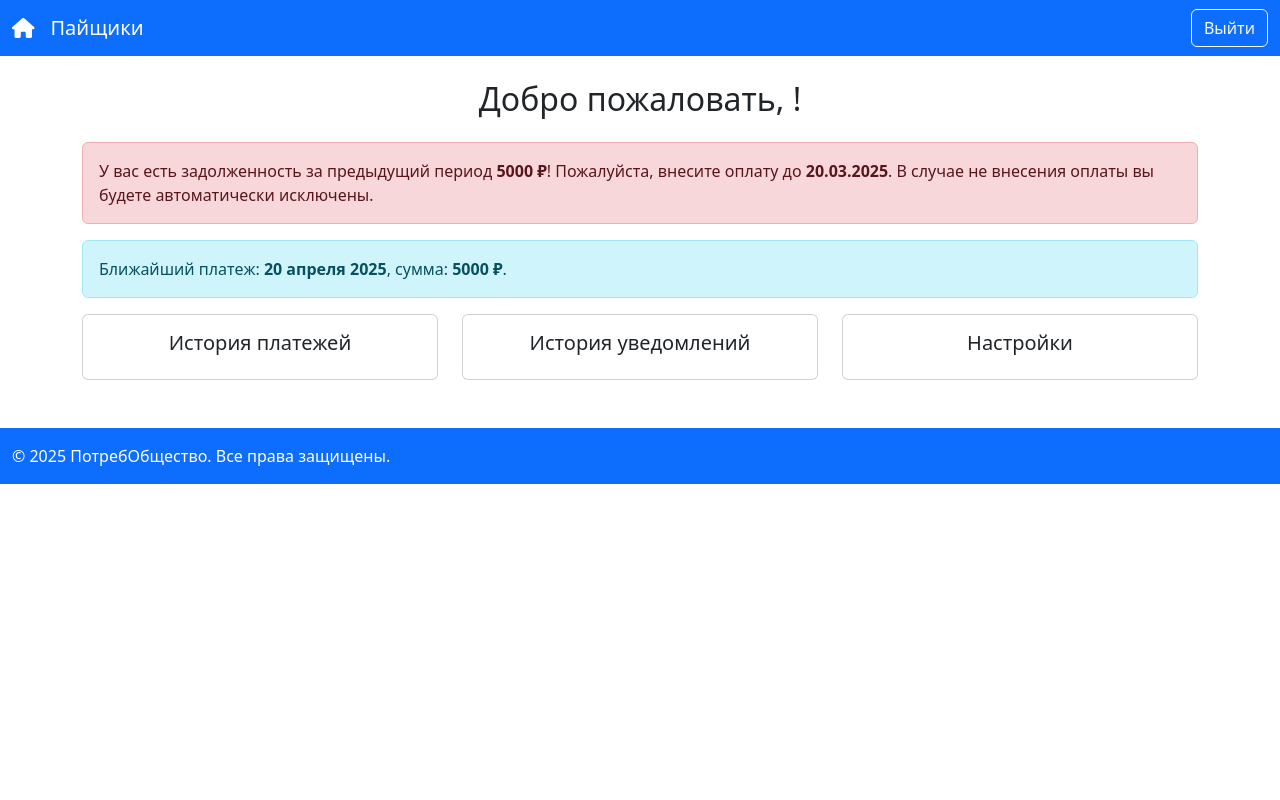
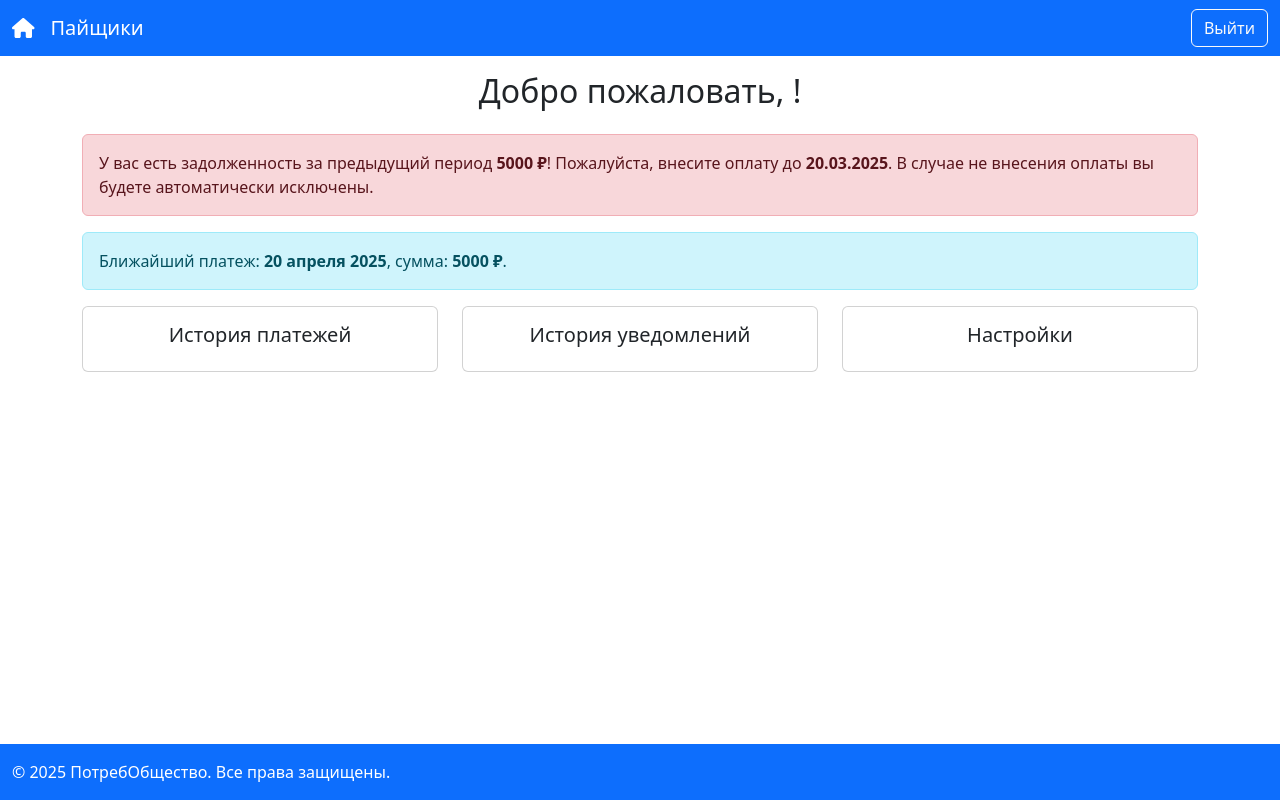
Before and after one commit to DmitryKrekshin/CommunityFund, a React (Create React App) app in the folder frontend/: page /home in a window 1280 px wide. Built offline with nearby package versions, Linux system fonts and the light colour scheme; sample sign-in values are in the browser's storage.

Commit message:
Правка разметки

```diff
--- a/frontend/src/components/Layout.tsx
+++ b/frontend/src/components/Layout.tsx
@@ -4,9 +4,13 @@ import Footer from "./Footer";
 
 const Layout = () => {
   return (
-    <div className="flex flex-col min-h-screen">
+    <div style={{
+      display: "flex",
+      flexDirection: "column",
+      minHeight: "100vh"
+    }}>
       <Navigation/>
-      <main className="flex-grow p-4">
+      <main style={{ flexGrow: 1, padding: "1rem" }}>
         <Outlet/>
       </main>
       <Footer/>
```
